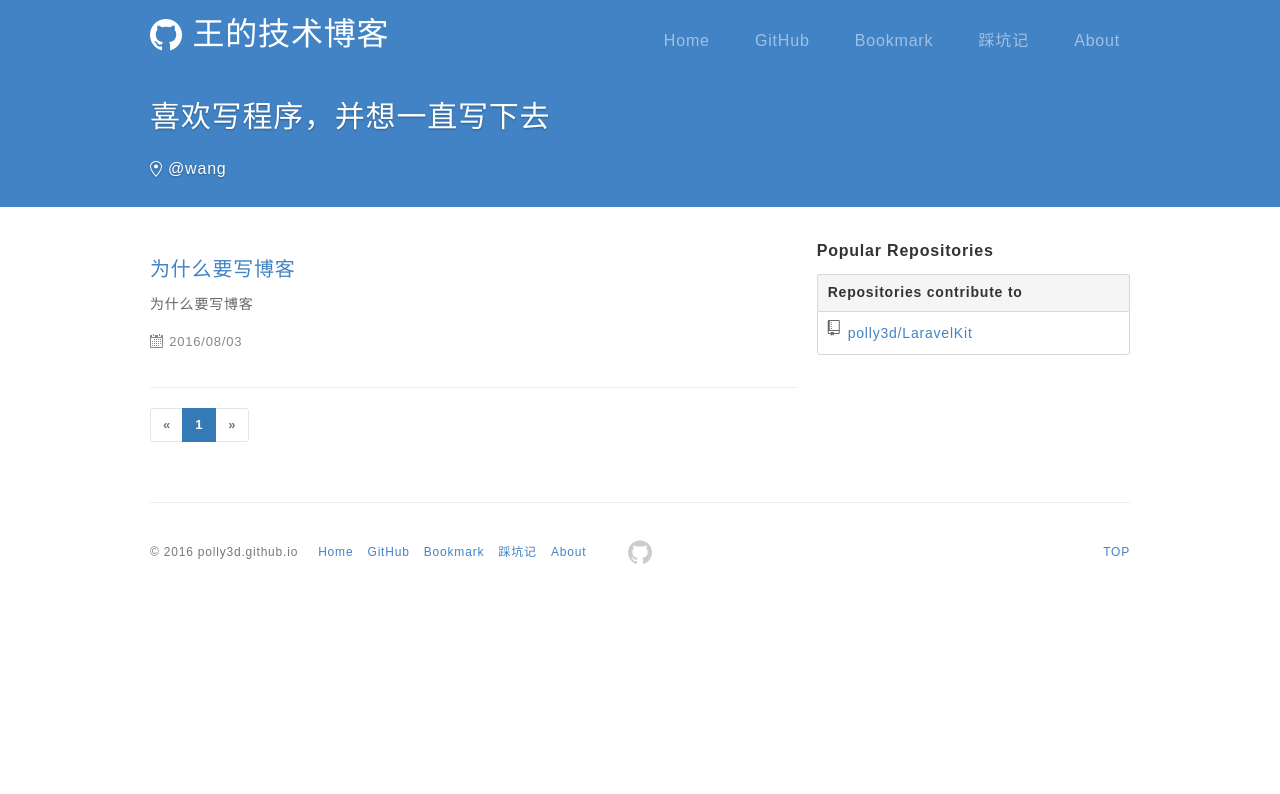
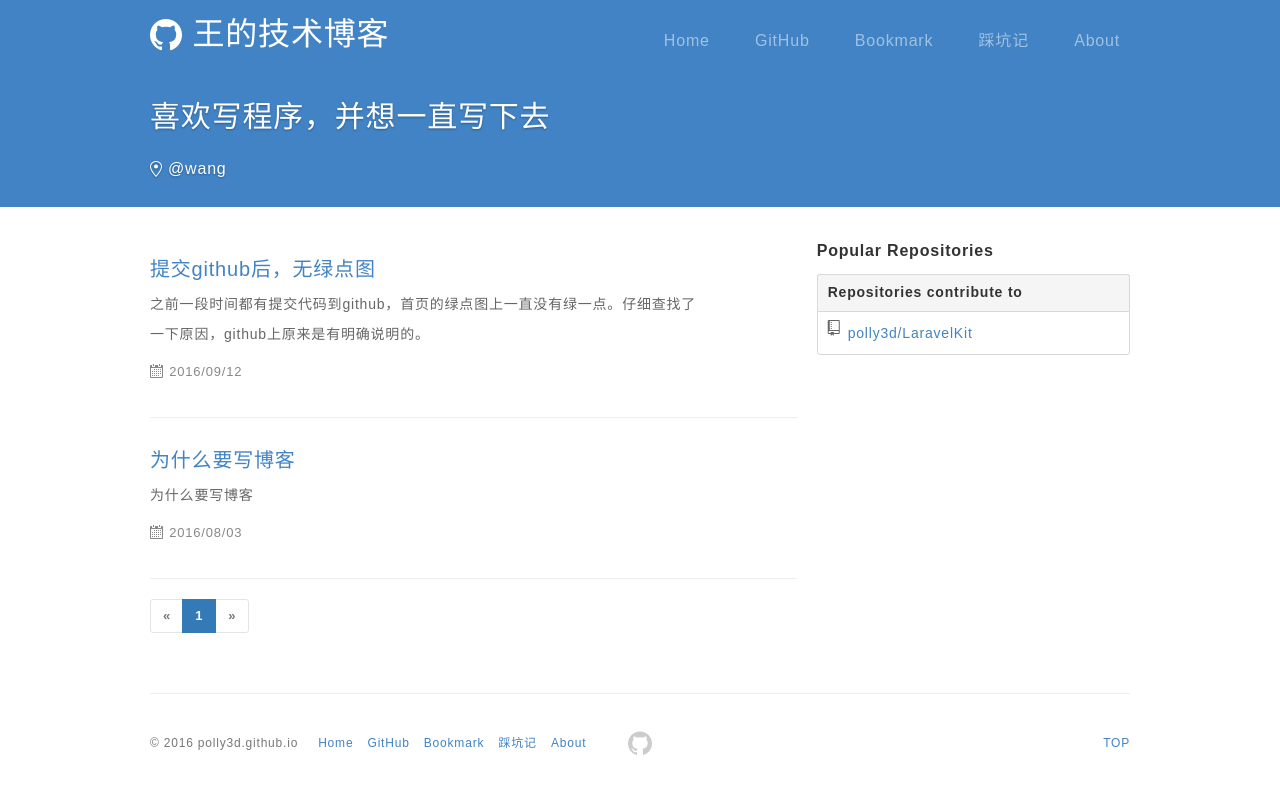
Before and after one commit to polly3d/polly3d.github.io, a Jekyll site: the page built from index.html, in a window 1280 px wide. Shown: the top 794 px of the page. Built offline with Jekyll 4.4.1, drawn with Linux system fonts in a browser that asks for light colours; the list of posts is cut into pages by our own code; comment, search, counter and statistics services are not loaded.

Commit message:
add post

````diff
--- /dev/null
+++ b/_posts/2016-09-12-why-no-green-point.md
@@ -0,0 +1,34 @@
+---
+layout: post
+title: 提交github后，无绿点图
+---
+
+之前一段时间都有提交代码到github，首页的绿点图上一直没有绿一点。仔细查找了一下原因，github上原来是有明确说明的。
+
+# github说明引用
+
+对于提交的commit，github有如下要求：
+
+```
+Commits will appear on your contributions graph if they meet all of the following conditions:
+
+The commits were made within the past year.
+The email address used for the commits is associated with your GitHub account.
+The commits were made in a standalone repository, not a fork.
+The commits were made:
+In the repository's default branch (usually master)
+In the gh-pages branch (for repositories with Project Pages sites)
+
+```
+
+针对这个要求，问题就在于email上。因为本机的email与github不相同。
+
+# 解决办法
+
+在git命令行中，输入如下命令：
+
+```
+git config user.email "polly3d@126.com"
+```
+
+如果需要，可以加入`--global`参数，使设置全局有效。
--- a/hole.md
+++ b/hole.md
@@ -25,4 +25,6 @@ class: padY30 mark
 * 解压：
 * 压缩：
 
-学习效率的问题
+## git 相关
+
+* [提交github后，无绿点图](https://polly3d.github.io//articles/2016/09/why_no_green_point.html)
````
